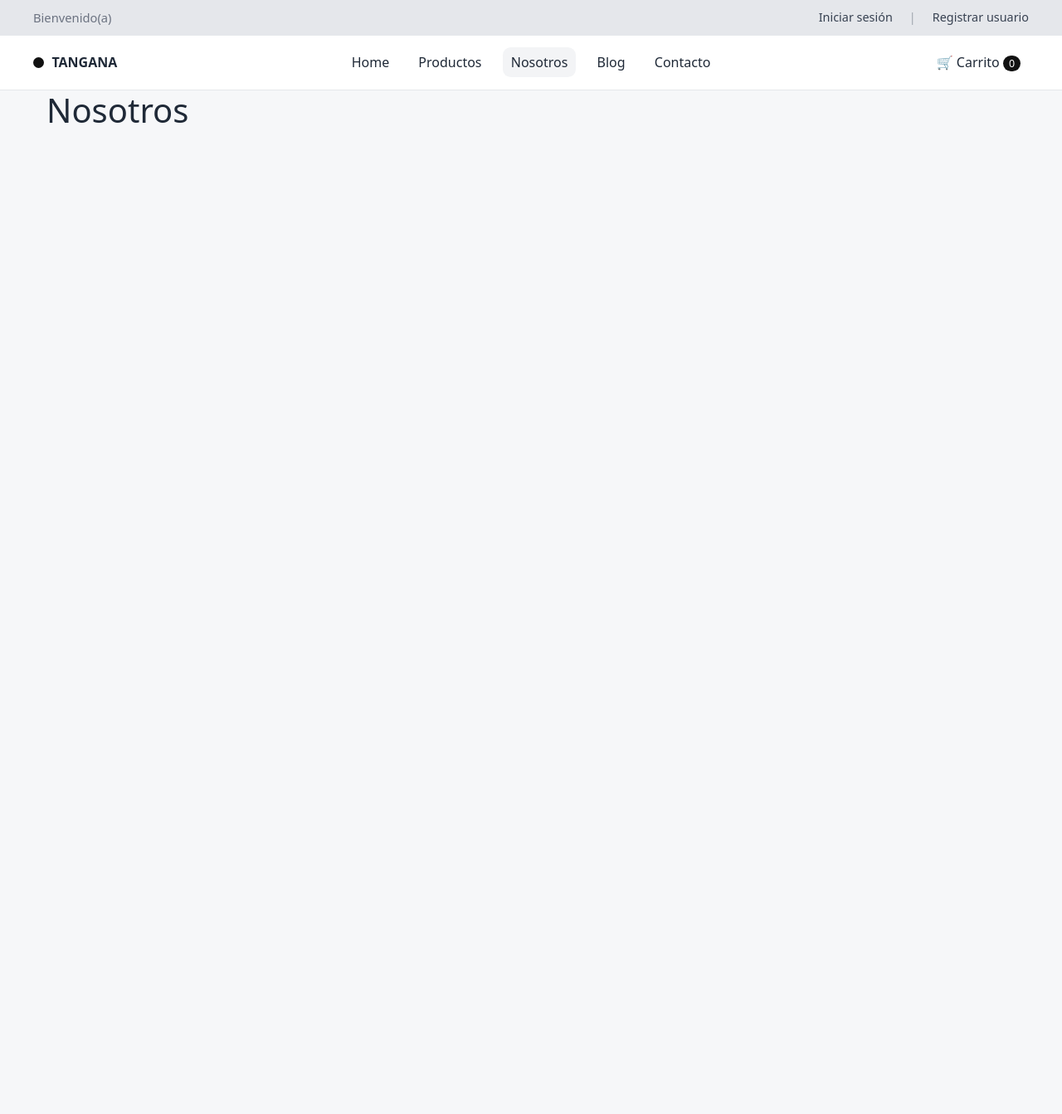
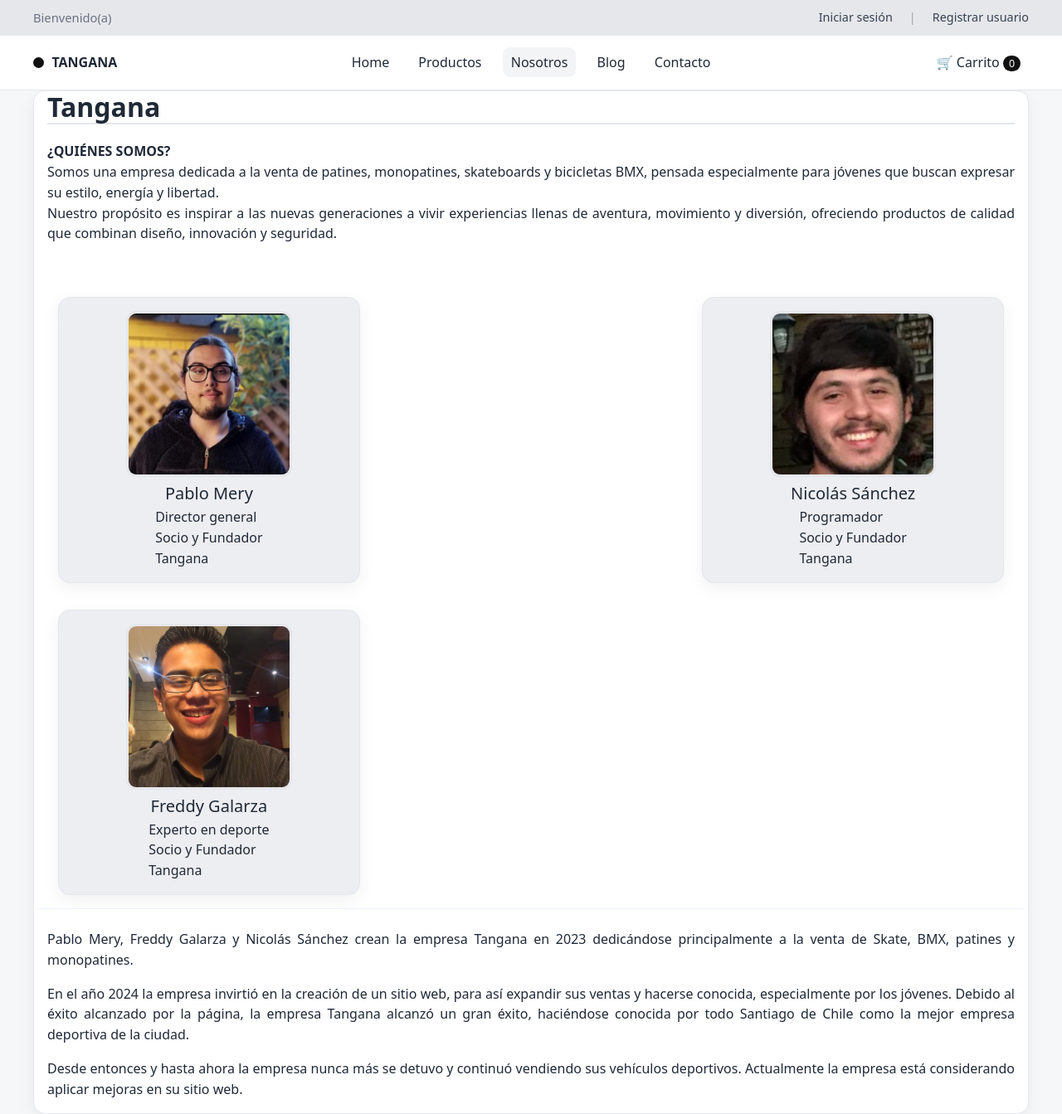
Before and after one commit to PabloMery/tienda-react, a React (Vite) app: page /nosotros in a window 1280 px wide. Shown: the whole page at 83% size. Before the commit the page ends 800 px from the top, so only its background shows below. Built offline with nearby package versions, Linux system fonts and the light colour scheme.

Commit message:
Nosotros

```diff
--- a/src/App.jsx
+++ b/src/App.jsx
@@ -13,9 +13,7 @@ import Registro from "./pages/Registro";
 import InicioSesion from "./pages/InicioSesion";
 import BlogDetalle1 from "./pages/BlogDetalle1";
 import BlogDetalle2 from "./pages/BlogDetalle2";
-
-// Placeholders para que no fallen los links (crea tus páginas reales luego)
-function Nosotros(){ return <main className="wrap"><h1>Nosotros</h1></main>; }
+import Nosotros from "./pages/Nosotros";
 
 
 function CartButton() {
--- a/src/pages/Nosotros.jsx
+++ b/src/pages/Nosotros.jsx
@@ -0,0 +1,85 @@
+import { useEffect } from "react";
+import "../styles/nosotros_estilos.css";
+
+export default function Nosotros() {
+  useEffect(() => {
+    document.title = "Sobre nosotros - TANGANA";
+  }, []);
+
+  return (
+    <main className="content wrap">
+      <h2>Tangana</h2>
+
+      <p>
+        <strong>¿QUIÉNES SOMOS?</strong><br />
+        Somos una empresa dedicada a la venta de patines, monopatines, skateboards y bicicletas BMX,
+        pensada especialmente para jóvenes que buscan expresar su estilo, energía y libertad.<br />
+        Nuestro propósito es inspirar a las nuevas generaciones a vivir experiencias llenas de aventura,
+        movimiento y diversión, ofreciendo productos de calidad que combinan diseño, innovación y seguridad.
+      </p>
+
+      <div className="row g-4 row-cols-1 row-cols-md-2 row-cols-lg-3 mt-4">
+        <div className="col">
+          <div className="profile-card h-100 d-flex flex-column align-items-center text-center">
+            <img
+              className="profile-img mb-2"
+              src="/IMG/Integrantes/pablo_mery1.jpeg"
+              alt="Pablo Mery"
+              loading="lazy"
+            />
+            <h5 className="mb-1">Pablo Mery</h5>
+            <p className="mb-0">
+              Director general<br />Socio y Fundador<br />Tangana
+            </p>
+          </div>
+        </div>
+
+        <div className="col">
+          <div className="profile-card h-100 d-flex flex-column align-items-center text-center">
+            <img
+              className="profile-img mb-2"
+              src="/IMG/Integrantes/nicolas_sanchez1.jpeg"
+              alt="Nicolás Sánchez"
+              loading="lazy"
+            />
+            <h5 className="mb-1">Nicolás Sánchez</h5>
+            <p className="mb-0">
+              Programador<br />Socio y Fundador<br />Tangana
+            </p>
+          </div>
+        </div>
+
+        <div className="col">
+          <div className="profile-card h-100 d-flex flex-column align-items-center text-center">
+            <img
+              className="profile-img mb-2"
+              src="/IMG/Integrantes/freddy_galarza1.jpeg"
+              alt="Freddy Galarza"
+              loading="lazy"
+            />
+            <h5 className="mb-1">Freddy Galarza</h5>
+            <p className="mb-0">
+              Experto en deporte<br />Socio y Fundador<br />Tangana
+            </p>
+          </div>
+        </div>
+      </div>
+
+      <p className="mt-4">
+        Pablo Mery, Freddy Galarza y Nicolás Sánchez crean la empresa Tangana en 2023 dedicándose
+        principalmente a la venta de Skate, BMX, patines y monopatines.
+      </p>
+
+      <p>
+        En el año 2024 la empresa invirtió en la creación de un sitio web, para así expandir sus ventas y hacerse conocida,
+        especialmente por los jóvenes. Debido al éxito alcanzado por la página, la empresa Tangana alcanzó un gran éxito,
+        haciéndose conocida por todo Santiago de Chile como la mejor empresa deportiva de la ciudad.
+      </p>
+
+      <p>
+        Desde entonces y hasta ahora la empresa nunca más se detuvo y continuó vendiendo sus vehículos deportivos.
+        Actualmente la empresa está considerando aplicar mejoras en su sitio web.
+      </p>
+    </main>
+  );
+}
```
